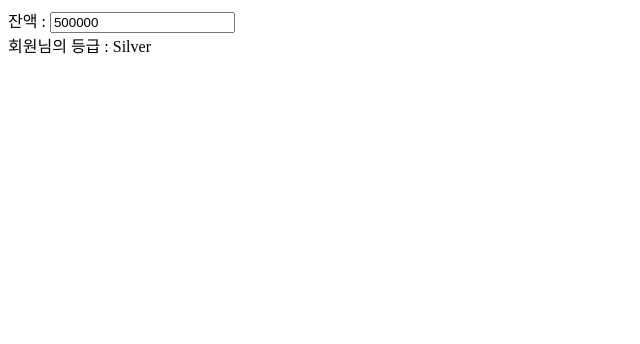
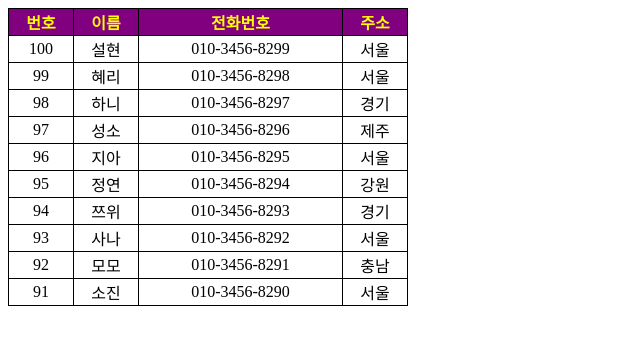
Before and after one commit to yeGenieee/vuejs-tutorial, a plain HTML site: page hellovuejs/index.html in a window 1280 px wide. Shown: the whole page, without its empty margins (0-640 px from the left). Drawn offline with nearby package versions, Linux system fonts and the light colour scheme.

Commit message:
v-for directives example1

```diff
--- a/hellovuejs/index.html
+++ b/hellovuejs/index.html
@@ -4,26 +4,112 @@
 <head>
     <meta charset="utf-8">
     <title>Welcome to Vue</title>
+    <style>
+        #list {
+            width: 400px;
+            border: 1px solid black;
+            border-collapse: collapse;
+        }
+
+        #list td,
+        #list th {
+            border: 1px solid black;
+            text-align: center;
+        }
+
+        #list>thead>tr {
+            color: yellow;
+            background-color: purple;
+        }
+    </style>
     <script src="https://unpkg.com/vue/dist/vue.min.js"></script>
 </head>
 
 <body>
-    <div id="account">
-        잔액 : <input type="text" v-model="balance" />
-        <br/>
-        회원님의 등급 :
-        <span v-if="balance >=1000000">Gold</span>
-        <span v-else-if="balance >=500000">Silver</span>
-        <span v-else-if="balance >=200000">Bronze</span>
-        <span v-else>Basic</span>
+    <div id="example">
+        <table id="list">
+            <thead>
+                <tr>
+                    <th>번호</th>
+                    <th>이름</th>
+                    <th>전화번호</th>
+                    <th>주소</th>
+                </tr>
+            </thead>
+            <tbody id="contacts">
+                <tr v-for="contact in contacts">
+                    <td>{{contact.no}} </td>
+                    <td>{{contact.name}}</td>
+                    <td>{{contact.tel}}</td>
+                    <td>{{contact.address}}</td>
+                </tr>
+            </tbody>
+        </table>
     </div>
 
     <script type="text/javascript">
+        var model = {
+            "pageno": 1,
+            "pagesize": 10,
+            "totalcount": 100,
+            "contacts": [{
+                    "no": 100,
+                    "name": "설현",
+                    "tel": "010-3456-8299",
+                    "address": "서울"
+                }, {
+                    "no": 99,
+                    "name": "혜리",
+                    "tel": "010-3456-8298",
+                    "address": "서울"
+                }, {
+                    "no": 98,
+                    "name": "하니",
+                    "tel": "010-3456-8297",
+                    "address": "경기"
+                }, {
+                    "no": 97,
+                    "name": "성소",
+                    "tel": "010-3456-8296",
+                    "address": "제주"
+                }, {
+                    "no": 96,
+                    "name": "지아",
+                    "tel": "010-3456-8295",
+                    "address": "서울"
+                }, {
+                    "no": 95,
+                    "name": "정연",
+                    "tel": "010-3456-8294",
+                    "address": "강원"
+                }, {
+                    "no": 94,
+                    "name": "쯔위",
+                    "tel": "010-3456-8293",
+                    "address": "경기"
+                }, {
+                    "no": 93,
+                    "name": "사나",
+                    "tel": "010-3456-8292",
+                    "address": "서울"
+                }, {
+                    "no": 92,
+                    "name": "모모",
+                    "tel": "010-3456-8291",
+                    "address": "충남"
+                }, {
+                    "no": 91,
+                    "name": "소진",
+                    "tel": "010-3456-8290",
+                    "address": "서울"
+                },
+
+            ]
+        }
+
         var simple1 = new Vue({
-            el: '#account',
-            data: {
-                balance: 500000
-            }
+            el: '#example',
+            data: model
         });
     </script>
 </body>
```
